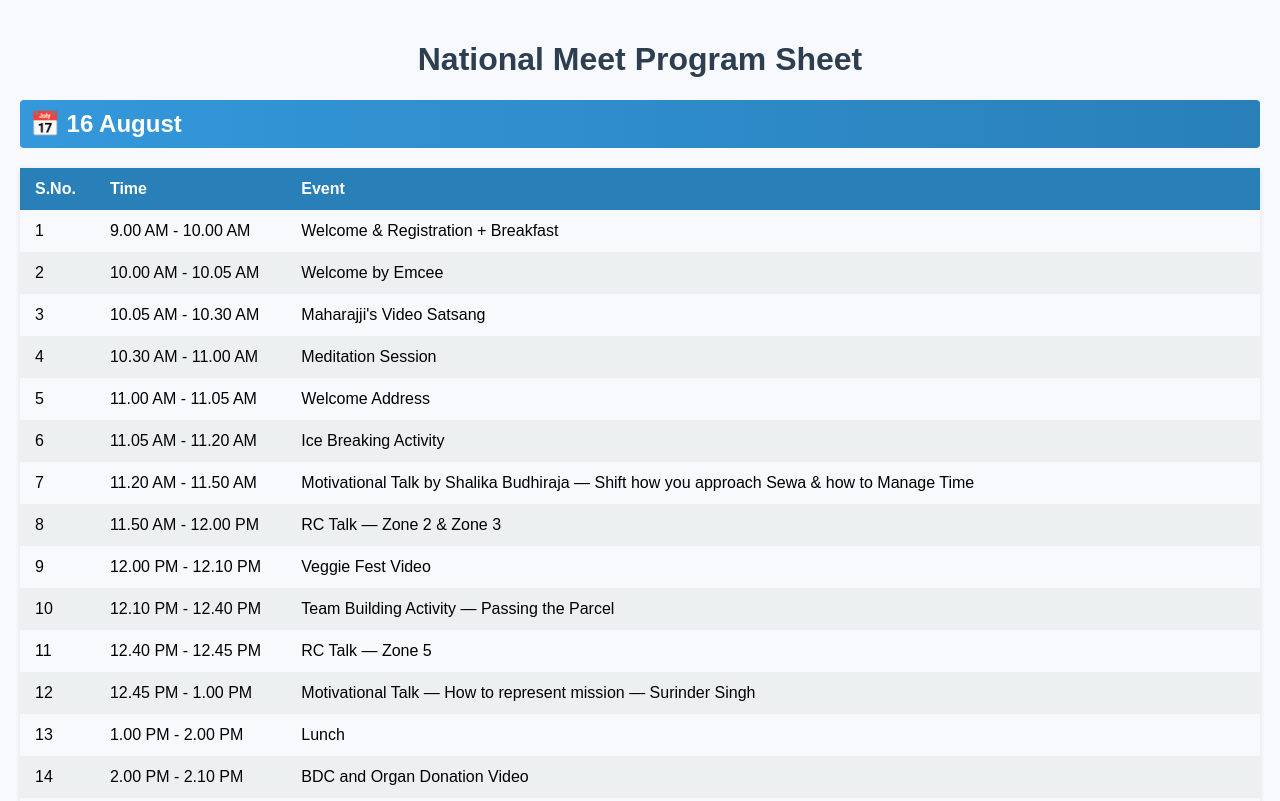
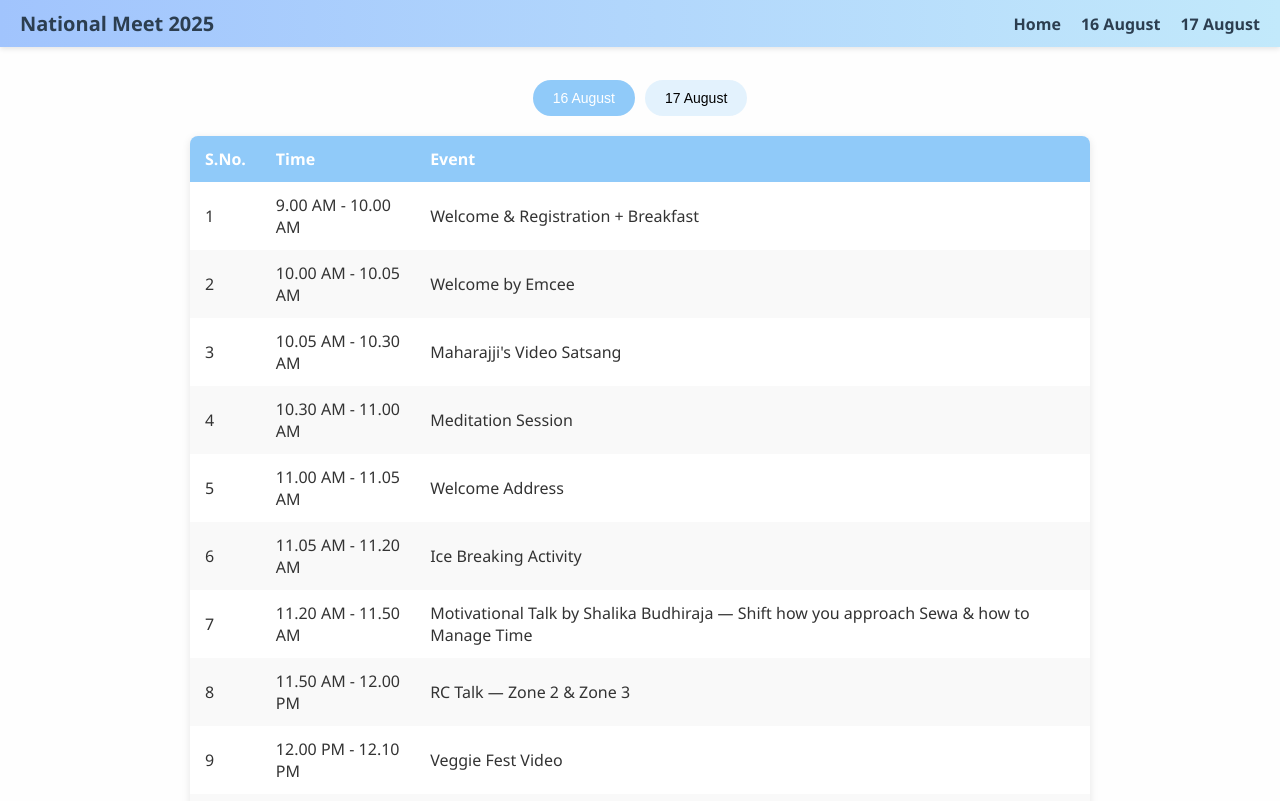
Before and after one commit to sandeepsharma93993/YA_National_Meet, a plain HTML site: page index.html in a window 1280 px wide. Shown: the top 801 px of the page. Drawn offline with Linux system fonts and the light colour scheme.

Commit message:
Update index.html

```diff
--- a/index.html
+++ b/index.html
@@ -3,56 +3,149 @@
 <head>
   <meta charset="UTF-8">
   <title>National Meet Program Sheet</title>
+  <meta name="viewport" content="width=device-width, initial-scale=1.0">
   <style>
+    /* General Reset */
+    * {
+      margin: 0;
+      padding: 0;
+      box-sizing: border-box;
+    }
     body {
-      font-family: Arial, sans-serif;
-      background: #f7f9fc;
-      margin: 0;
-      padding: 20px;
+      font-family: 'Segoe UI', sans-serif;
+      background-color: #fefefe;
+      color: #333;
+      padding-top: 60px;
     }
-    h1 {
-      text-align: center;
+
+    /* Navigation Bar */
+    nav {
+      position: fixed;
+      top: 0;
+      left: 0;
+      width: 100%;
+      background: linear-gradient(90deg, #a1c4fd, #c2e9fb);
+      padding: 10px 20px;
+      box-shadow: 0 2px 5px rgba(0,0,0,0.1);
+      display: flex;
+      justify-content: space-between;
+      align-items: center;
+      z-index: 10;
+    }
+    nav h1 {
+      font-size: 20px;
       color: #2c3e50;
     }
-    .day-section {
-      margin-bottom: 40px;
+    nav ul {
+      list-style: none;
+      display: flex;
+      gap: 20px;
     }
-    .day-section h2 {
-      background: linear-gradient(90deg, #3498db, #2980b9);
-      color: #fff;
-      padding: 10px;
-      border-radius: 4px;
+    nav ul li a {
+      text-decoration: none;
+      color: #2c3e50;
+      font-weight: bold;
+      transition: color 0.3s;
+    }
+    nav ul li a:hover {
+      color: #34495e;
+    }
+
+    /* Tabs */
+    .tabs {
+      display: flex;
+      justify-content: center;
+      margin: 20px 0;
+    }
+    .tab-button {
+      background-color: #e3f2fd;
+      border: none;
+      padding: 10px 20px;
+      margin: 0 5px;
+      border-radius: 20px;
+      cursor: pointer;
+      font-size: 14px;
+      transition: background 0.3s, color 0.3s;
+    }
+    .tab-button.active {
+      background-color: #90caf9;
+      color: white;
+    }
+    .tab-button:hover {
+      background-color: #bbdefb;
+    }
+
+    /* Tables */
+    .tab-content {
+      display: none;
+      max-width: 900px;
+      margin: auto;
+    }
+    .tab-content.active {
+      display: block;
+      animation: fadeIn 0.4s ease-in-out;
     }
     table {
       width: 100%;
       border-collapse: collapse;
       margin-top: 10px;
-      box-shadow: 0 2px 5px rgba(0,0,0,0.1);
+      background-color: white;
+      border-radius: 8px;
+      overflow: hidden;
+      box-shadow: 0 2px 8px rgba(0,0,0,0.1);
     }
     th, td {
       padding: 12px 15px;
       text-align: left;
     }
     th {
-      background: #2980b9;
-      color: #fff;
-      position: sticky;
-      top: 0;
+      background-color: #90caf9;
+      color: white;
     }
-    tbody tr:nth-child(even) {
-      background: #ecf0f1;
+    tr:nth-child(even) {
+      background-color: #f9f9f9;
     }
-    tbody tr:hover {
-      background: #d0e4f5;
+    tr:hover {
+      background-color: #f1f8ff;
+    }
+
+    @keyframes fadeIn {
+      from {opacity: 0;}
+      to {opacity: 1;}
+    }
+
+    /* Responsive */
+    @media (max-width: 600px) {
+      nav h1 {
+        font-size: 16px;
+      }
+      .tab-button {
+        padding: 8px 15px;
+        font-size: 12px;
+      }
     }
   </style>
 </head>
 <body>
 
-<h1>National Meet Program Sheet</h1>
+  <!-- Navigation Bar -->
+  <nav>
+    <h1>National Meet 2025</h1>
+    <ul>
+      <li><a href="#">Home</a></li>
+      <li><a href="#aug16">16 August</a></li>
+      <li><a href="#aug17">17 August</a></li>
+    </ul>
+  </nav>
 
-<div class="day-section">
-  <h2>📅 16 August</h2>
+  <!-- Tabs -->
+  <div class="tabs">
+    <button class="tab-button active" onclick="openTab('aug16')">16 August</button>
+    <button class="tab-button" onclick="openTab('aug17')">17 August</button>
+  </div>
+
+  <!-- 16 August Program -->
+  <div id="aug16" class="tab-content active">
     <table>
       <thead>
         <tr>
@@ -94,8 +187,8 @@
     </table>
   </div>
 
-<div class="day-section">
-  <h2>📅 17 August</h2>
+  <!-- 17 August Program -->
+  <div id="aug17" class="tab-content">
     <table>
       <thead>
         <tr>
@@ -111,12 +204,21 @@
         <tr><td>4</td><td>10.30 AM - 11.00 AM</td><td>Satsang & Meditation</td></tr>
         <tr><td>5</td><td>11.00 AM - 11.30 AM</td><td>Address by National Council + Address by NFCs</td></tr>
         <tr><td>6</td><td>11.30 AM - 12.30 PM</td><td>Sant Darshan Singh Ji Dham Sewa Area Visit</td></tr>
-      <tr><td>7</td><td>12.30 PM - 1.00 PM</td><td>September Program Planning of Sewa Areas — Group Discussion with NFCs & Zone FCs (Introduction of NFC and what they are expecting from Zones)</td></tr>
+        <tr><td>7</td><td>12.30 PM - 1.00 PM</td><td>September Program Planning of Sewa Areas — Group Discussion with NFCs & Zone FCs</td></tr>
         <tr><td>8</td><td>1.00 PM - 1.30 PM</td><td>Meeting with NFCs, FCs, SC, and CC with Shivani, Rachneet & Shalini Di</td></tr>
         <tr><td>9</td><td>1.30 PM onwards</td><td>Lunch</td></tr>
       </tbody>
     </table>
   </div>
 
+  <script>
+    function openTab(tabId) {
+      document.querySelectorAll('.tab-content').forEach(tab => tab.classList.remove('active'));
+      document.querySelectorAll('.tab-button').forEach(btn => btn.classList.remove('active'));
+      document.getElementById(tabId).classList.add('active');
+      event.target.classList.add('active');
+    }
+  </script>
+
 </body>
 </html>
```
Lines whose indentation alone changed are shown as unchanged.
